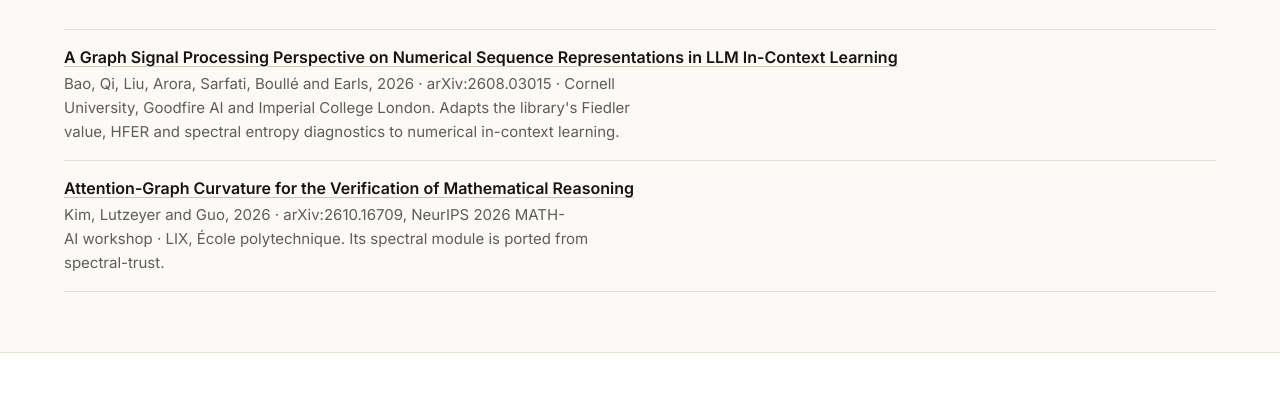
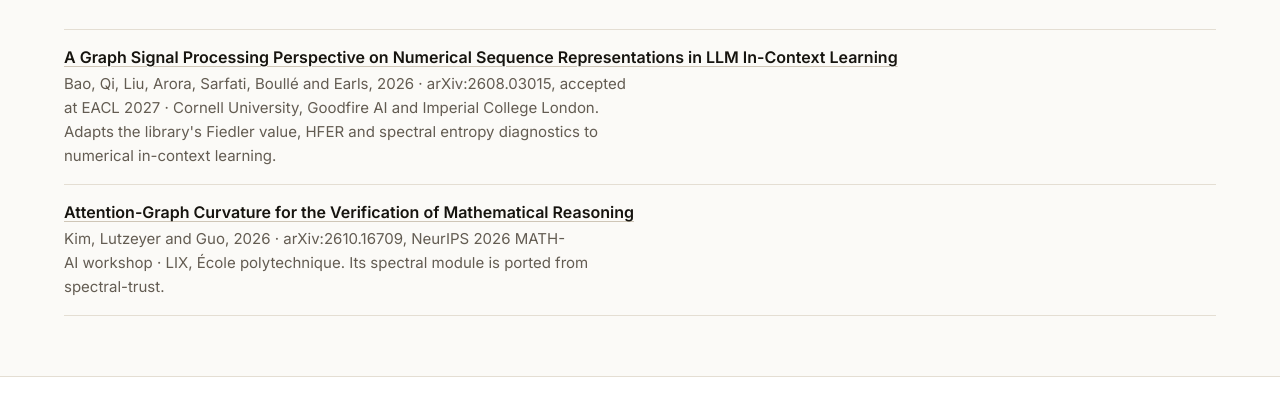
Before and after one commit to vcnoel/vcnoel.github.io, a plain HTML site: page software/spectral-trust.html in a window 1280 px wide. Shown: the part 4916-5326 px from the top of the page. Drawn offline with Linux system fonts and the light colour scheme.

Commit message:
Name EACL 2027 for Bao et al. on the home page and the library page
The paper by Bao, Qi, Liu, Arora, Sarfati, Boulle and Earls
(arXiv:2608.03015), which adapts the library's Fiedler value, HFER and
spectral entropy diagnostics to numerical in-context learning, has been
accepted at EACL 2027. The Cornell, Goodfire AI and Imperial logo links now
read "Bao et al., EACL 2027 (arXiv:2608.03015)", and the paper's line on
the library page says it was accepted at EACL 2027. Older posts keep
their text.

```diff
--- a/software/spectral-trust.html
+++ b/software/spectral-trust.html
@@ -299,15 +299,15 @@ cache = st.from_nnsight(attn, resid, model=lm, tokens=prompt)</code></pre>
                     <p class="lede">Each logo links to the paper that uses the library.</p>
                 </div>
                 <ul class="logo-row is-large is-mono" role="list">
-                    <li><a href="https://arxiv.org/abs/2608.03015" target="_blank" rel="noopener" title="Bao et al. 2026, arXiv:2608.03015"><img src="../assets/logos/cornell.svg" alt="Cornell University" width="152" height="20"></a></li>
-                    <li><a href="https://arxiv.org/abs/2608.03015" target="_blank" rel="noopener" title="Bao et al. 2026, arXiv:2608.03015"><img src="../assets/logos/goodfire.svg" alt="Goodfire AI" width="163" height="35"></a></li>
-                    <li><a href="https://arxiv.org/abs/2608.03015" target="_blank" rel="noopener" title="Bao et al. 2026, arXiv:2608.03015"><img src="../assets/logos/imperial.png" alt="Imperial College London" width="1092" height="120"></a></li>
+                    <li><a href="https://arxiv.org/abs/2608.03015" target="_blank" rel="noopener" title="Bao et al., EACL 2027 (arXiv:2608.03015)"><img src="../assets/logos/cornell.svg" alt="Cornell University" width="152" height="20"></a></li>
+                    <li><a href="https://arxiv.org/abs/2608.03015" target="_blank" rel="noopener" title="Bao et al., EACL 2027 (arXiv:2608.03015)"><img src="../assets/logos/goodfire.svg" alt="Goodfire AI" width="163" height="35"></a></li>
+                    <li><a href="https://arxiv.org/abs/2608.03015" target="_blank" rel="noopener" title="Bao et al., EACL 2027 (arXiv:2608.03015)"><img src="../assets/logos/imperial.png" alt="Imperial College London" width="1092" height="120"></a></li>
                     <li><a class="is-tall logo-named" href="https://arxiv.org/abs/2610.16709" target="_blank" rel="noopener" title="Kim, Lutzeyer and Guo 2026, arXiv:2610.16709"><img src="../assets/logos/polytechnique.svg" alt="" width="71" height="89"><span class="logo-name"><span>École</span> <span>polytechnique</span></span></a></li>
                 </ul>
                 <ul class="paper-list" role="list">
                     <li>
                         <p class="paper-title"><a href="https://arxiv.org/abs/2608.03015" target="_blank" rel="noopener">A Graph Signal Processing Perspective on Numerical Sequence Representations in LLM In-Context Learning</a></p>
-                        <p class="paper-meta">Bao, Qi, Liu, Arora, Sarfati, Boullé and Earls, 2026 · arXiv:2608.03015 · Cornell University, Goodfire AI and Imperial College London. Adapts the library's Fiedler value, HFER and spectral entropy diagnostics to numerical in-context learning.</p>
+                        <p class="paper-meta">Bao, Qi, Liu, Arora, Sarfati, Boullé and Earls, 2026 · arXiv:2608.03015, accepted at EACL 2027 · Cornell University, Goodfire AI and Imperial College London. Adapts the library's Fiedler value, HFER and spectral entropy diagnostics to numerical in-context learning.</p>
                     </li>
                     <li>
                         <p class="paper-title"><a href="https://arxiv.org/abs/2610.16709" target="_blank" rel="noopener">Attention-Graph Curvature for the Verification of Mathematical Reasoning</a></p>
```
Also changed, not shown: index.html (+3 -3 lines).
